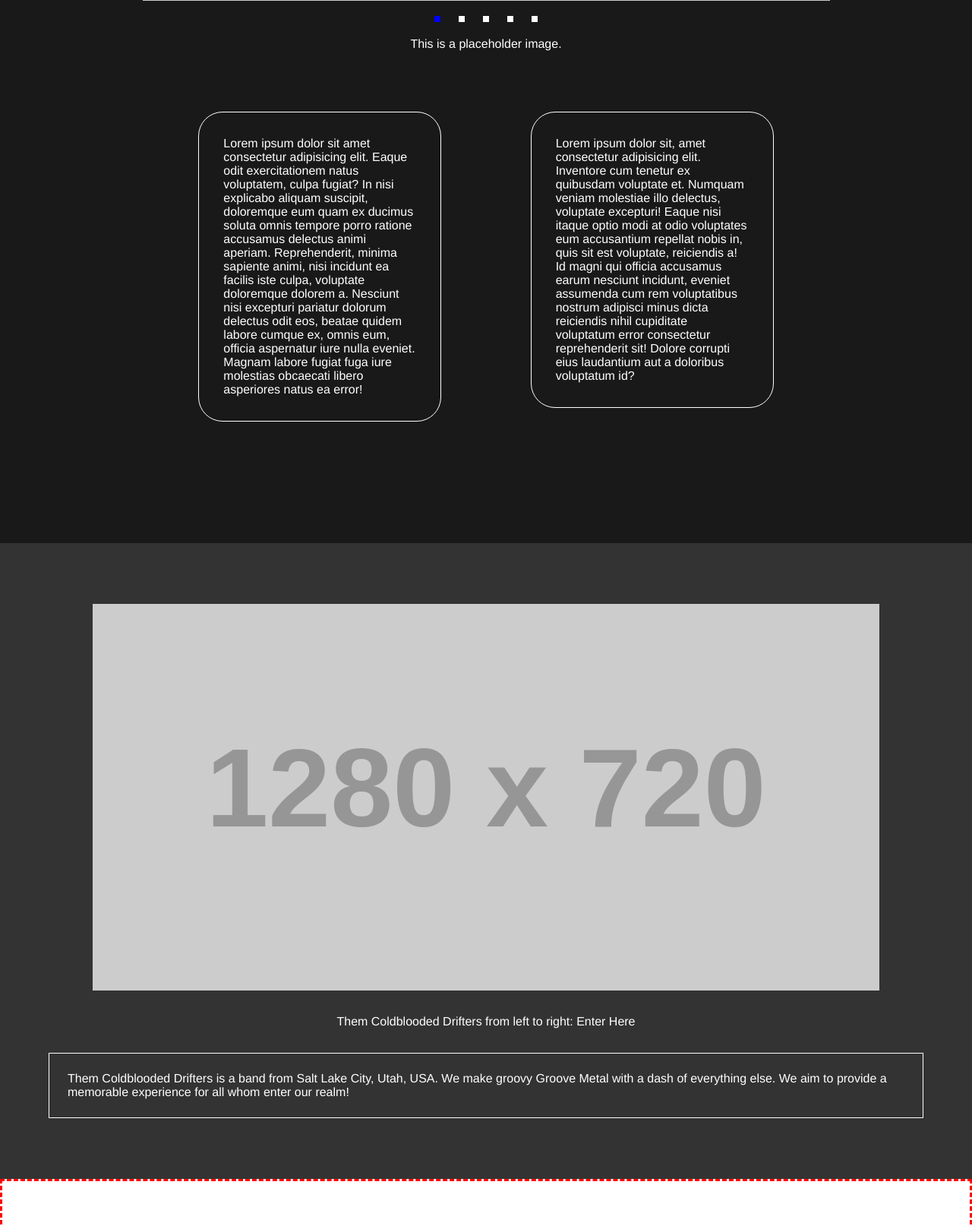
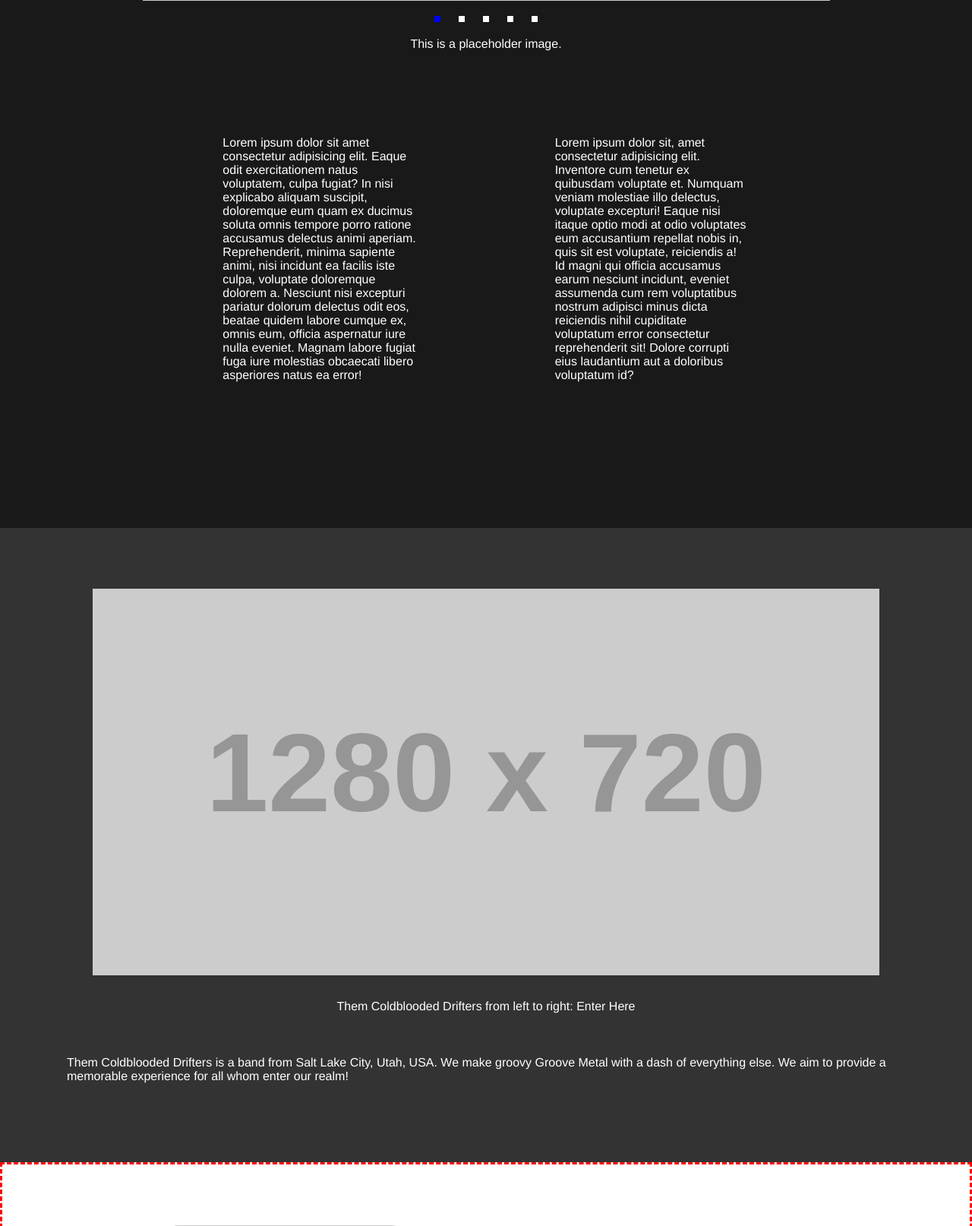
Before and after one commit to RugerClaus/front_redux, a PHP site: page / in a window 1280 px wide. Shown: the part 1457-3071 px from the top of the page at 76% size. Run offline with PHP 8.4, Linux system fonts and the light colour scheme; grey boxes labelled with a size stand in for pictures from a placeholder-image service; some libraries are stand-ins or nearby versions.

Commit message:
removed text borders

```diff
--- a/styles/main.css
+++ b/styles/main.css
@@ -350,7 +350,6 @@
 
 .home_wrapper .main_content_wrapper .article_section_wrapper article {
     max-width: 20rem;
-    border: 1px solid white;
     border-radius: 2rem;
     padding: 2rem;
     height: fit-content;
@@ -413,7 +412,6 @@
     display: flex;
     justify-content: center;
     align-items: center;
-    border: 1px solid white;
     padding: 1.5rem;
     max-width: 90vw;
     height: fit-content;
```
